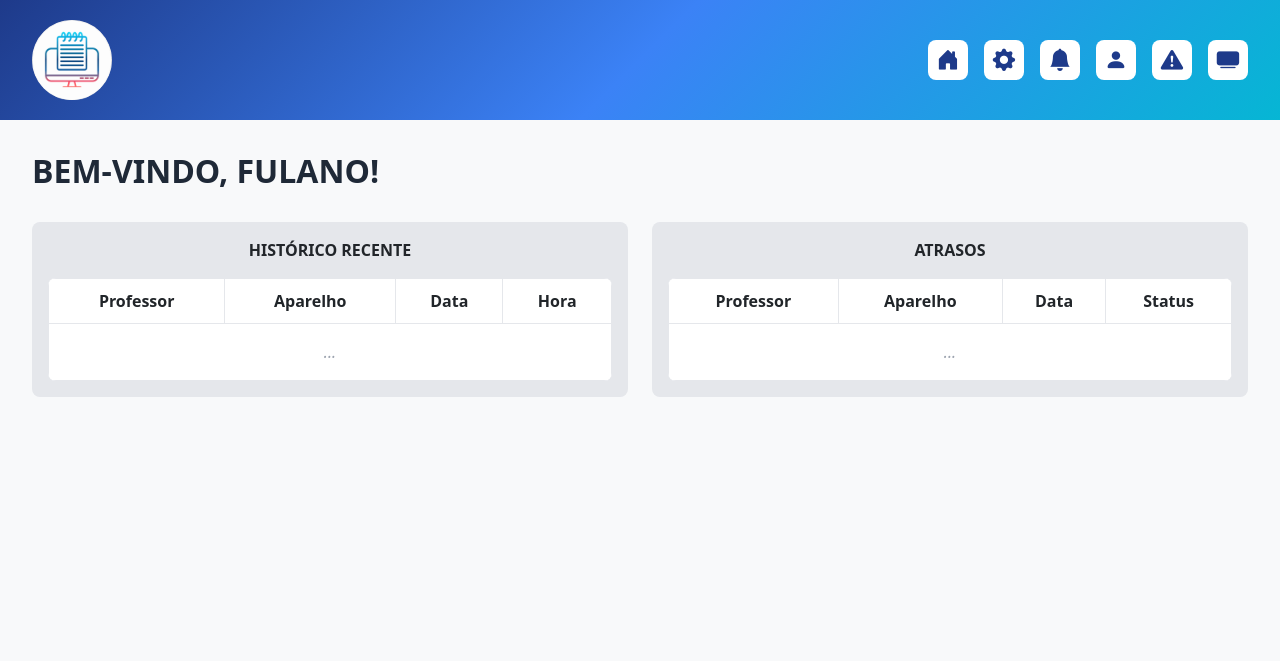
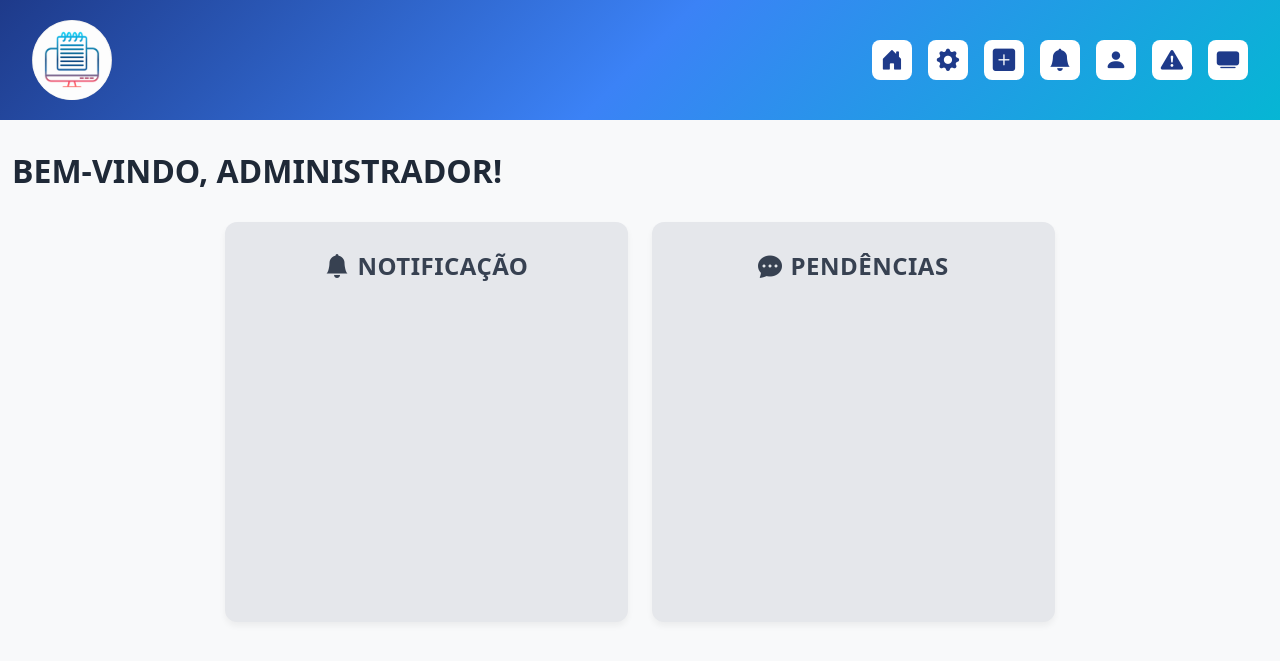
Before and after one commit to Dai4ne/TCC_CEC, a PHP site: page /Front-End_Admin/home_admin.php in a window 1280 px wide. Shown: the top 661 px of the page. Run offline with PHP 8.4, Linux system fonts and the light colour scheme.

Commit message:
Atualização_2  24/09/25
Organizando e comentando arquivos
Ajuste na navbar do administrador
Ajustes na homepage do administrador

```diff
--- a/TCC - arquivos com o PHP/Front-End_Admin/home_admin.php
+++ b/TCC - arquivos com o PHP/Front-End_Admin/home_admin.php
@@ -53,50 +53,90 @@
             color: #1e3a8a;
         }
 
-        main {
-            padding: 2rem;
-        }
+
 
         h1 {
             font-size: 2rem;
             font-weight: bold;
+            margin-top: 2rem;
             margin-bottom: 2rem;
             color: #1f2937;
         }
 
-        .table-section {
+
+        .dashboard-card {
+            height: 400px;
             background: #e5e7eb;
-            border-radius: 8px;
-            padding: 1rem;
-            margin-bottom: 2rem;
+            border-radius: 12px;
+            padding: 30px;
+            margin-bottom: 20px;
+            box-shadow: 0 4px 6px rgba(0, 0, 0, 0.05);
+            transition: 0.3s;
         }
 
-        .table-title {
-            text-align: center;
-            font-weight: bold;
-            margin-bottom: 1rem;
+        .dashboard-card:hover {
+            transform: translateY(-5px);
+            box-shadow: 0 8px 25px rgba(0, 0, 0, 0.1);
         }
 
-        table {
-            width: 100%;
-            border-collapse: collapse;
-            background: white;
-            border-radius: 8px;
-            overflow: hidden;
+        .card-title {
+            font-size: 1.5rem;
+            font-weight: 600;
+            color: #374151;
+            text-align: center;
+            margin-bottom: 25px;
+            text-transform: uppercase;
+            letter-spacing: 0.5px;
         }
 
-        td, th {
-            text-align: center;
-            padding: .6rem;
-            border: 1px solid #e5e7eb;
+        .card-content {
+            padding-left: 20px;
+            color: #374151;
+            font-style: normal;
+            list-style-type: disc;
         }
 
-        .empty-state {
-            text-align: center;
-            color: #9ca3af;
-            font-style: italic;
-            padding: 1rem;
+        @media (max-width:768px) {
+            .header {
+                padding: 10px 0;
+            }
+
+            .logo-container {
+                width: 50px;
+                height: 50px;
+            }
+
+            .nav-icons {
+                gap: 15px;
+            }
+
+            .nav-icon {
+                width: 30px;
+                height: 30px;
+            }
+
+            .welcome-title {
+                font-size: 1.8rem;
+                margin-bottom: 30px;
+            }
+
+            .dashboard-card {
+                padding: 20px;
+                margin-bottom: 15px;
+            }
         }
+
+        @media (max-width:576px) {
+            .welcome-title {
+                font-size: 1.5rem;
+                text-align: center;
+            }
+
+            .dashboard-card {
+                padding: 15px;
+            }
+        }
+
 
         @media (max-width:768px) {
             header {
@@ -145,58 +185,52 @@
             <img src="../Imagens/logo_100.png" alt="logo" class="img-fluid">
         </div>
         <div class="nav-icons">
-            <div class="nav-icon"><i class="bi bi-house-door-fill"></i></div>
-            <div class="nav-icon"><i class="bi bi-gear-fill"></i></div>
-            <div class="nav-icon"><i class="bi bi-bell-fill"></i></div>
-            <div class="nav-icon"><i class="bi bi-person-fill"></i></div>
-            <div class="nav-icon"><i class="bi bi-exclamation-triangle-fill"></i></div>
-            <div class="nav-icon"><i class="bi bi-tv-fill"></i></div>
+            <div class="nav-icon"><i class="bi bi-house-door-fill"></i></div> <!-- Home -->
+
+            <div class="nav-icon"><i class="bi bi-gear-fill"></i></div> <!-- Configurações -->
+
+            <div class="nav-icon"><i class="bi bi-plus-square-fill"></i></div> <!-- Cadastro -->
+
+            <div class="nav-icon"><i class="bi bi-bell-fill"></i></div> <!-- Notificações -->
+
+            <div class="nav-icon"><i class="bi bi-person-fill"></i></div> <!-- Perfil -->
+
+            <div class="nav-icon"><i class="bi bi-exclamation-triangle-fill"></i></div> <!--  -->
+
+            <div class="nav-icon"><i class="bi bi-tv-fill"></i></div> <!-- Equipamentos  -->
         </div>
     </header>
 
-    <main>
-        <h1>BEM-VINDO, FULANO!</h1>
-        <div class="row">
-            <div class="col-lg-6 col-md-12">
-                <div class="table-section">
-                    <div class="table-title">HISTÓRICO RECENTE</div>
-                    <table>
-                        <thead>
-                            <tr>
-                                <th>Professor</th>
-                                <th>Aparelho</th>
-                                <th>Data</th>
-                                <th>Hora</th>
-                            </tr>
-                        </thead>
-                        <tbody>
-                            <tr>
-                                <td colspan="4" class="empty-state">...</td>
-                            </tr>
-                        </tbody>
-                    </table>
+
+    <main class="main-content">
+        <div class="container-fluid">
+
+            <div class="row">
+                <div class="col-12">
+                    <h1 class="welcome-title">BEM-VINDO, ADMINISTRADOR!</h1>
                 </div>
             </div>
-            <div class="col-lg-6 col-md-12">
-                <div class="table-section">
-                    <div class="table-title">ATRASOS</div>
-                    <table>
-                        <thead>
-                            <tr>
-                                <th>Professor</th>
-                                <th>Aparelho</th>
-                                <th>Data</th>
-                                <th>Status</th>
-                            </tr>
-                        </thead>
-                        <tbody>
-                            <tr>
-                                <td colspan="4" class="empty-state">...</td>
-                            </tr>
-                        </tbody>
-                    </table>
+
+            <div class="row justify-content-center"> <!-- Centralização horizontal dos dashboard-card -->
+
+                <div class="col-12 col-lg-4">
+
+                    <div class="dashboard-card">
+                        <h2 class="card-title"><i class="bi bi-bell-fill me-2"></i>NOTIFICAÇÃO</h2>
+                    </div>
+
                 </div>
+
+                <div class="col-12 col-lg-4">
+
+                    <div class="dashboard-card">
+                        <h2 class="card-title"><i class="bi bi-chat-dots-fill me-2"></i>PENDÊNCIAS</h2>
+                    </div>
+
+                </div>
+
             </div>
+
         </div>
     </main>
 
--- a/TCC - arquivos com o PHP/Front-End_Inspetor/home_insp.php
+++ b/TCC - arquivos com o PHP/Front-End_Inspetor/home_insp.php
@@ -155,7 +155,7 @@
     </header>
 
     <main>
-        <h1>BEM-VINDO, FULANO!</h1>
+        <h1>BEM-VINDO, INSPETOR!</h1>
         <div class="row">
             <div class="col-lg-6 col-md-12">
                 <div class="table-section">
```
Also changed, not shown: TCC - arquivos com o PHP/Front-End_Professor/home_prof.php (+5 -12 lines).
